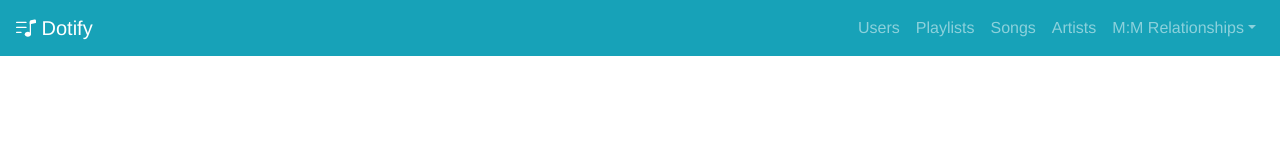
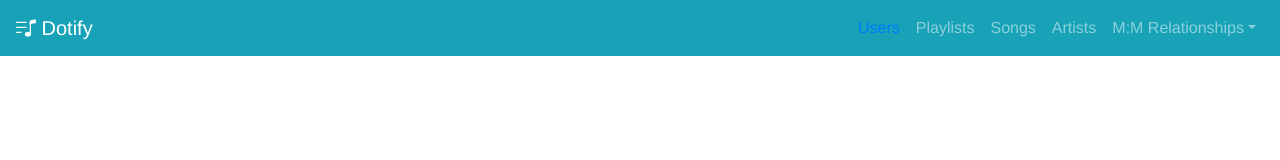
Before and after one commit to parkercon/dotify, a Vue app: page / in a window 1280 px wide. Shown: the top 160 px of the page. Built offline with nearby package versions, Linux system fonts and the light colour scheme.

Commit message:
router link

```diff
--- a/src/App.vue
+++ b/src/App.vue
@@ -9,7 +9,7 @@
 
           <!-- Right aligned nav items -->
           <b-navbar-nav class="ml-auto">
-            <b-nav-item href="/dotify/users">Users</b-nav-item>
+            <b-nav-item><router-link to="/dotify/users">Users</router-link></b-nav-item>
             <b-nav-item href="/dotify/playlists">Playlists</b-nav-item>
             <b-nav-item href="/dotify/songs">Songs</b-nav-item>
             <b-nav-item href="/dotify/artists">Artists</b-nav-item>
```
